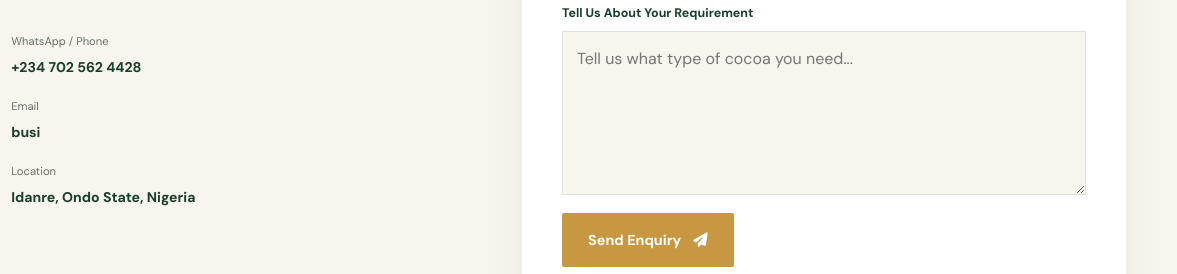
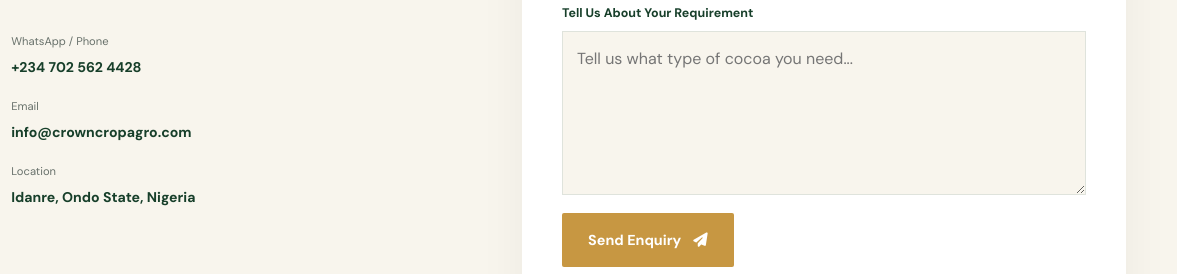
Before and after one commit to Marvytec/crowncrop, a plain HTML site: page index.html in a window 1280 px wide. Shown: the part 5206-5480 px from the top of the page, 103-1280 px from the left. Drawn offline with nearby package versions, Linux system fonts and the light colour scheme.

Commit message:
Update email contact information in index.html

```diff
--- a/index.html
+++ b/index.html
@@ -227,7 +227,7 @@
             </a>
             <a href="mailto:info@crowncropagro.com">
               <div class="contact-icon"><i class="fa-solid fa-envelope"></i></div>
-              <div><small>Email</small><strong>busi</strong></div>
+              <div><small>Email</small><strong>info@crowncropagro.com</strong></div>
             </a>
             <div class="contact-detail">
               <div class="contact-icon"><i class="fa-solid fa-location-dot"></i></div>
```
